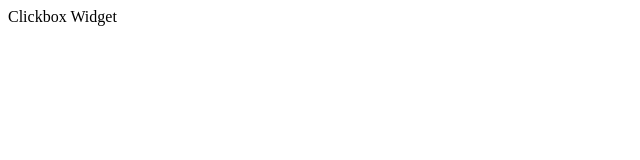
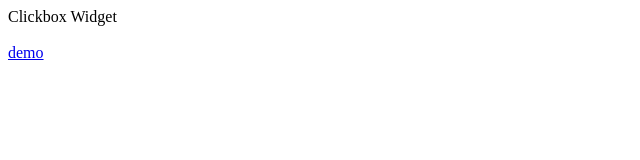
Before and after one commit to Click-to-Collect/clickbox-widget, a website built with webpack: page dist/index.html in a window 1280 px wide. Shown: the full height of the page, 0-640 px from the left. Built offline with nearby package versions, Linux system fonts and the light colour scheme.

Commit message:
fix: html

```diff
--- a/dist/index.html
+++ b/dist/index.html
@@ -7,5 +7,7 @@
   </head>
   <body>
     Clickbox Widget
+    <br><br>
+    <a href="demo.html">demo</a>
   </body>
 </html>
```
